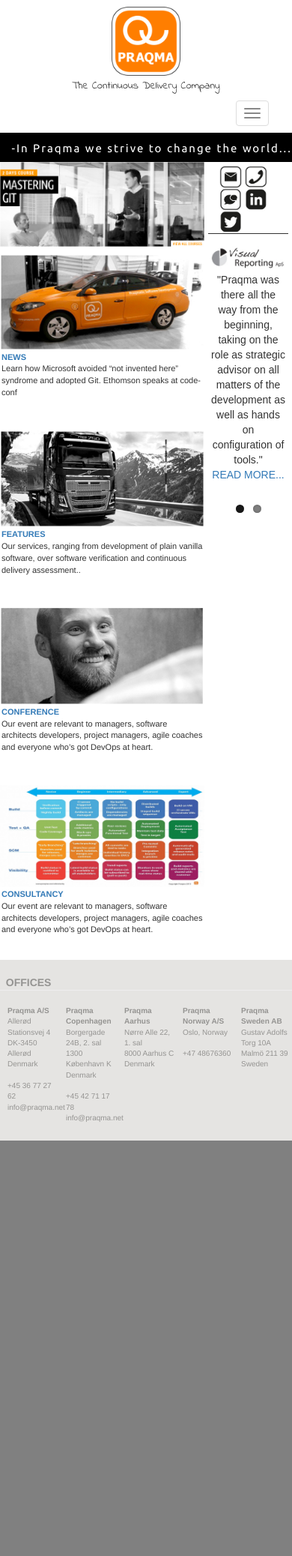
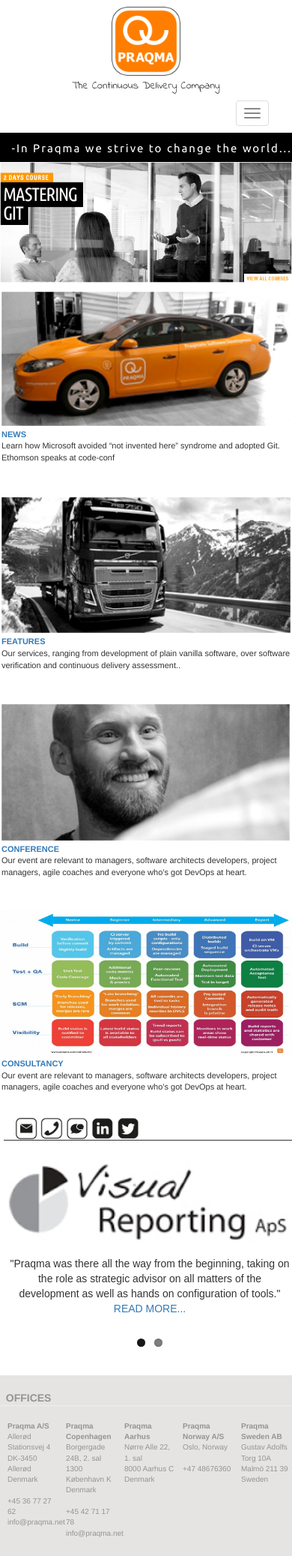
Before and after one commit to lakruzz/blogs, a Jekyll site: the page built from index.md, in a window 390 px wide. Shown: the whole page at 75% size. Built offline with Jekyll 4.4.1, drawn with Linux system fonts in a browser that asks for light colours; before the commit the page ends 1521 px from its top, so only the background shows below that.

Commit message:
Squashed commit of the following:
commit 424d85549508a35a79e6812dac224dc0b38b56cd
Author: Lars Kruse <lak@praqma.net>
Date:   Sat Sep 19 00:24:56 2015 +0200

    responsive side-bar

```diff
--- a/_includes/banner.html
+++ b/_includes/banner.html
@@ -1,5 +1,3 @@
-
-
 <div class="logo">
   <img src="/images/praqma.png">
   <br>The Continuous Delivery Company
--- a/_includes/side-bar.html
+++ b/_includes/side-bar.html
@@ -2,23 +2,23 @@
 
   <div class="social-icons-tray container">
     <a href="#">
-        <img src="/images/mail-icon.png"/>
+      <img src="/images/mail-icon.png" />
+    </a>
+
+    <a href="/contact/">
+      <img src="/images/call-icon.png" />
     </a>
 
     <a href="#">
-        <img src="/images/call-icon.png"/>
+      <img src="/images/chat-icon.png" />
     </a>
 
     <a href="#">
-    <img src="/images/chat-icon.png"/>
+      <img src="/images/linkedin-icon.png" />
     </a>
 
-    <a href="#">
-      <img src="/images/linkedin-icon.png"/>
-    </a>
-
-    <a href="#">
-      <img src="/images/twitter-icon.png"/>
+    <a href="http://twitter.com/praqma">
+      <img src="/images/twitter-icon.png" />
     </a>
   </div>
 
@@ -29,13 +29,13 @@
     <div class="flexslider">
       <ul class="slides">
         <li>
-                  <img src="/images/comments-pic.png"/>
+          <img src="/images/comments-pic.png" />
           <p class="flex-caption">"Praqma was there all the way from the beginning, taking on the role as strategic advisor on all matters of the development as well as hands on configuration of tools."
             <br/><a href="#">READ MORE...</a>
           </p>
         </li>
         <li>
-                  <img src="/images/drop4.jpg"/>
+          <img src="/images/drop4.jpg" />
           <p class="flex-caption">"Improvement usually means doing something that we have never done before."
             <br/><a href="#">READ MORE...</a>
           </p>
--- a/_layouts/front.html
+++ b/_layouts/front.html
@@ -4,22 +4,21 @@
 {% include head.html %}
 
 <body>
-
-
   <div class="main-frame">
     <div class="head-wrapper">
       {% include banner.html %}
     </div>
     <div class="inner-wrapper">
+      {{ content }}
       {% include side-bar.html %}
-            {{ content }}
     </div>
 
     <div class="foot-wrapper">
       {% include footer.html %}
     </div>
 
-</div><!--  End of main-frame-->
+  </div>
+  <!--  End of main-frame-->
 </body>
 
 </html>
--- a/_sass/praqma/side-bar.scss
+++ b/_sass/praqma/side-bar.scss
@@ -6,35 +6,28 @@
 $side-bar-text-color: orange;
 $icon-size: 50px;
 $content-position: 15px;
-
-$comments-font:arial;
-
-.side-bar
-{
-
-  clear:$side-bar-position;
+$comments-font: arial;
+.side-bar {
+  clear: $side-bar-position;
   width: $side-bar-width;
   float: $side-bar-position;
   background-color: $side-bar-color;
-font-family:  $side-bar-font;
+  font-family: $side-bar-font;
   padding: 5px;
-
-.social-icons-tray{
-display:inline-block;
-margin-left: 0px;
+  .social-icons-tray {
+    display: inline-block;
+    margin-left: 0;
     margin-right: auto;
     margin-bottom: 10px;
     border-bottom: 1px solid;
     border-color: gery;
     width: 100%;
     max-width: 100%;
-
-a{
+    a {
       text-align: center;
       text-decoration: none;
       padding-bottom: 10px;
-  img{
-
+      img {
         width: 30px;
         max-width: 30px;
         height: 30px;
@@ -42,16 +35,38 @@
       }
     }
   }
-.flexslider{
+  .flexslider {
+
+  }
+  ul {
+    font-family: $comments-font;
+    list-style: none;
+    text-align: center;
+    border: none;
+  }
+}
+
+/* #Media Queries
+================================================== */
+/* Smaller than standard 960 (devices and browsers) */
+@media only screen and (max-width: 959px) {
 
 }
 
-  ul
-  {
-  font-family: $comments-font;
-    list-style:none;
-  text-align: center;
-  border: none;
+/* Tablet Portrait size to standard 960 (devices and browsers) */
+@media only screen and (min-width: 768px) and (max-width: 959px) {
+
 }
 
+/* All Mobile Sizes (devices and browser) */
+@media only screen and (max-width: 767px) {
+  .side-bar {
+    clear: $side-bar-position;
+    width: 205px;
+    float: none;
+    display:block;
+    background-color: $side-bar-color;
+    font-family: $side-bar-font;
+    padding: 5px;
   }
+}
--- a/css/praqma-styles.scss
+++ b/css/praqma-styles.scss
@@ -48,7 +48,6 @@
   display: block;
   width: 100%;
   height: 100%;
-  background-color: brown;
 }
 
 .foot-wrapper
@@ -95,4 +94,12 @@
 }
 
 /* All Mobile Sizes (devices and browser) */
-@media only screen and (max-width: 767px) {}
+@media only screen and (max-width: 767px) {
+ .side-bar{
+   width:400px;
+ }
+
+ .main-view{
+   width:100%;}
+
+}
```
Also changed, not shown: other parts of _includes/banner.html (+6 -12 lines). Lines whose indentation alone changed are shown as unchanged.
